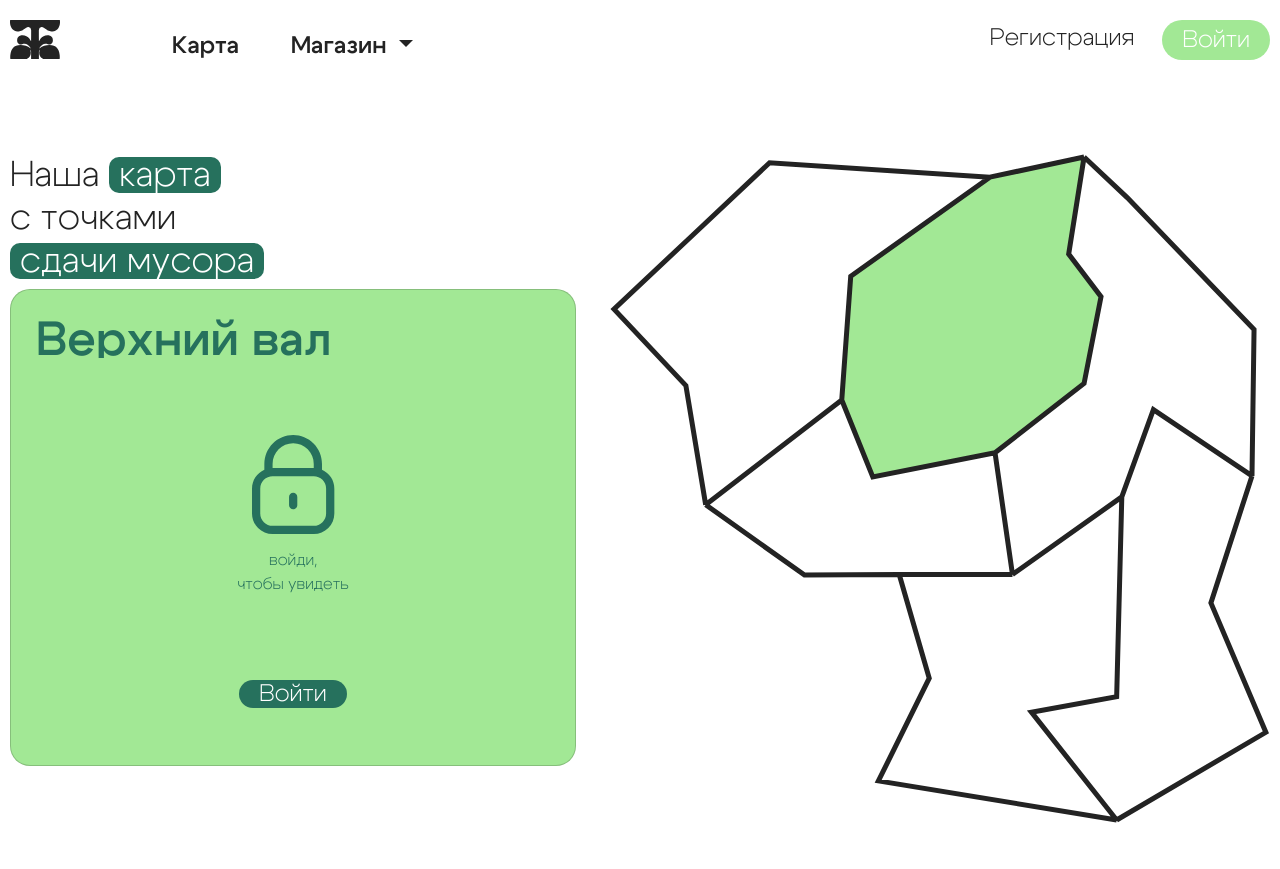
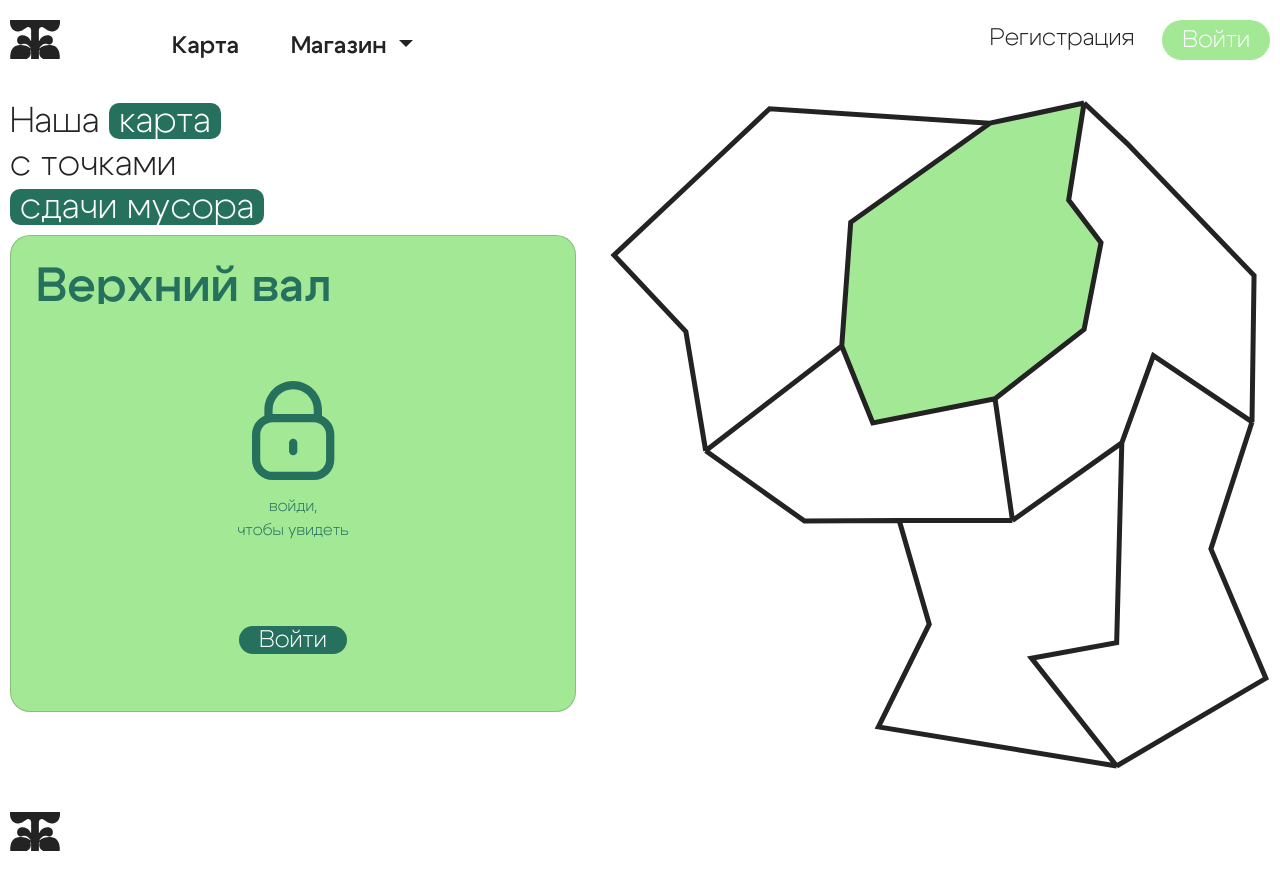
Before and after one commit to alt1tla/EcoSorted, a Django app: template EcoSorter/store/templates/map.html in a window 1280 px wide. Before the commit the page ends 823 px from the top, so only its background shows below. Run offline with Django 5.2, Linux system fonts and the light colour scheme; the template is opened without the code that fills it, so the values that code supplies are empty.

Commit message:
footer added + more products added

```diff
--- a/EcoSorter/static/css/stylewrapper.css
+++ b/EcoSorter/static/css/stylewrapper.css
@@ -68,6 +68,16 @@ header {
     flex-direction: row;
     padding-bottom: 13px;
     margin-bottom: 20px;
+}
+
+footer {
+    background-color: var(--color--1--);
+    padding-top: 13px;
+    top: 0;
+    display: flex;
+    flex-direction: row;
+    padding-bottom: 13px;
+    margin-top: 20px;
 }
 
 header img {
@@ -164,6 +174,17 @@ header .wrapper {
     max-width: 150px;
 }
 
+.otstup{
+    margin-bottom: 20px !important;
+}
+
 .name:hover{
     color: var(--color--3--);
 }
+
+html, body { height: 100%;}
+
+body > footer {
+  position: sticky;
+  top: 100vh;
+}
--- a/EcoSorter/store/templates/wrapper.html
+++ b/EcoSorter/store/templates/wrapper.html
@@ -32,6 +32,9 @@
                             <ul class="dropdown-menu">
                                 <li><a class="dropdown-item navigation__item" href="{% url 'store' %}">Все товары</a></li>
                                 <li><a class="dropdown-item navigation__item" href="{% url 'category' 'Футболка' %}">Футболки</a></li>
+                                <li><a class="dropdown-item navigation__item" href="{% url 'category' 'Свитшот' %}">Свитшоты</a></li>
+                                <li><a class="dropdown-item navigation__item" href="{% url 'category' 'Рубашка' %}">Рубашки</a></li>
+                                <li><a class="dropdown-item navigation__item" href="{% url 'category' 'Аксессуар' %}">Аксессуары</a></li>
                             </ul>
                           </li>
 
@@ -53,16 +56,22 @@
         <section>
             {% if messages %}
                 {% for message in messages %}
-                    <div class="wrapper alert alert-success alert-dismissible fade show" role="alert">
+                    <div class="otstup wrapper alert alert-success alert-dismissible fade show" role="alert">
                         {{message}}
                         <button type="button" class="btn-close" data-bs-dismiss="alert" aria-label="Close"></button>
                     </div>
                 {% endfor %}
             {% endif  %}
-            </br>
         </section>
         {% block content %}
         {% endblock content %}
     </main>
+    <footer>
+        <div class="wrapper">
+            <div class="logos">
+                <a href="{% url 'home' %}" title="EcoSorted" class="logo"><img src="/media/image/Union.svg" alt="Logo"></a>
+            </div>
+        </div>
+    </footer>
 </body>
 </html>
```
Also changed, not shown: EcoSorter/db.sqlite3, EcoSorter/media/uploads/product/Frame1.png (added), EcoSorter/media/uploads/product/Frame2.png (added), EcoSorter/media/uploads/product/Frame3.png (added), EcoSorter/media/uploads/product/wepik-export-20231222141051ItCm_uQY8GQ2.png (renamed from EcoSorter/media/uploads/product/wepik-export-20231222141051ItCm.png), EcoSorter/media/uploads/product/wepik-export-202312221524078HEd_boSDT5y.png (renamed from EcoSorter/media/uploads/product/wepik-export-202312221524078HEd.png), EcoSorter/media/uploads/product/wepik-export-20231222153042v5g6_sY09nWT.png (renamed from EcoSorter/media/uploads/product/wepik-export-20231222153042v5g6.png), EcoSorter/media/uploads/product/wepik-export-202401100835268kQE.png (added), EcoSorter/media/uploads/product/wepik-export-20240110083843huPI.png (added), EcoSorter/media/uploads/product/wepik-export-20240110084200pi8n.png (added).
